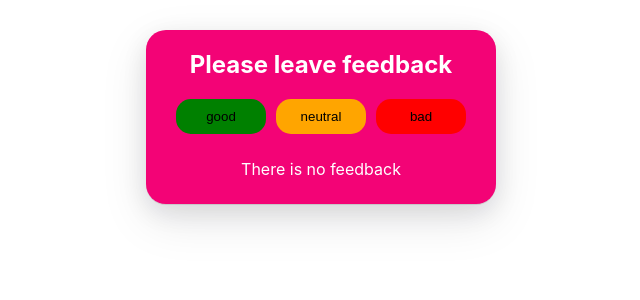
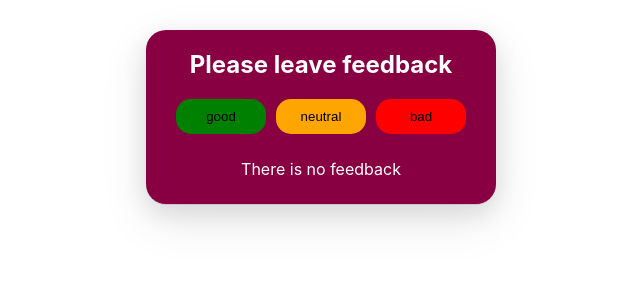
Before and after one commit to krzysztof-kryczka/goit-react-hw-02-feedback, a React (Create React App) app: page / in a window 1280 px wide. Shown: the top 300 px of the page, without its empty margins (319-959 px from the left). Built offline with nearby package versions, Linux system fonts and the light colour scheme.

Commit message:
little corrections

```diff
--- a/src/components/App.jsx
+++ b/src/components/App.jsx
@@ -12,11 +12,13 @@ export class App extends Component {
   };
 
   leaveFeedback = e => {
-    this.setState(state => ({ [e.target.name]: state[e.target.name] + 1 }));
+    const { name } = e.target;
+    this.setState(state => ({ [name]: state[name] + 1 }));
   };
 
   countTotalFeedback = () => {
-    return this.state.good + this.state.neutral + this.state.bad;
+    const { good, neutral, bad } = this.state;
+    return good + neutral + bad;
   };
 
   countPositiveFeedbackPercentage = () => {
--- a/src/components/Section/Section.module.css
+++ b/src/components/Section/Section.module.css
@@ -5,7 +5,7 @@
   margin-top: 30px;
   width: 350px;
   border-radius: 20px;
-  background-color: #f30376;
+  background-color: #880041;
   color: #fff;
   box-shadow: rgba(17, 17, 26, 0.1) 0px 1px 0px,
     rgba(17, 17, 26, 0.1) 0px 8px 24px, rgba(17, 17, 26, 0.1) 0px 16px 48px;
```
